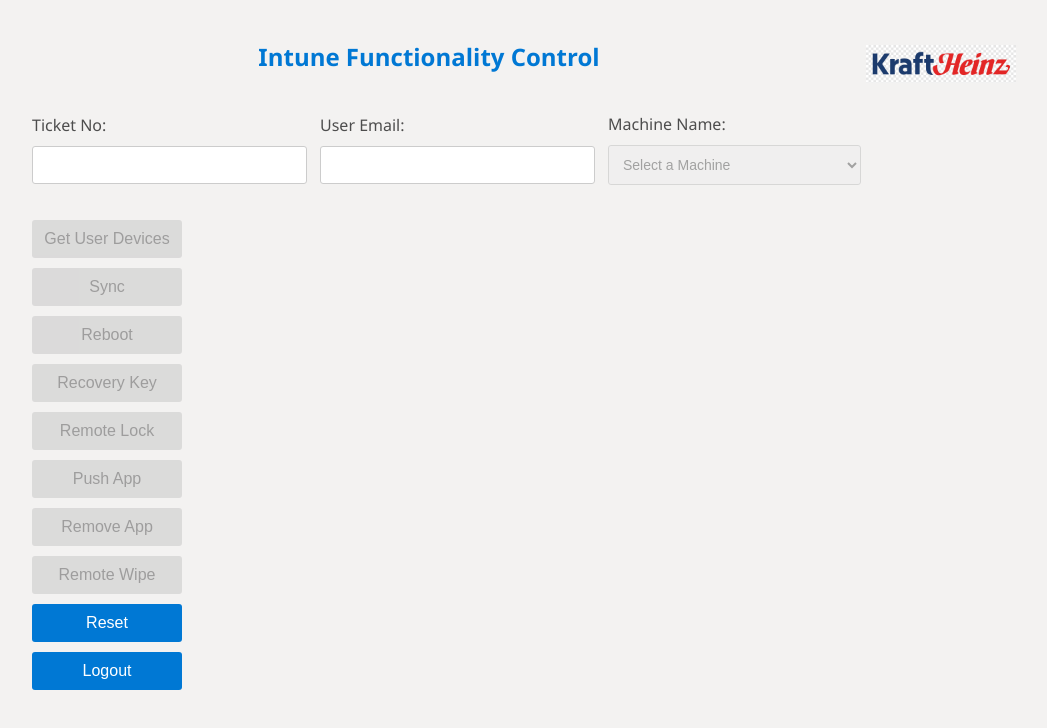
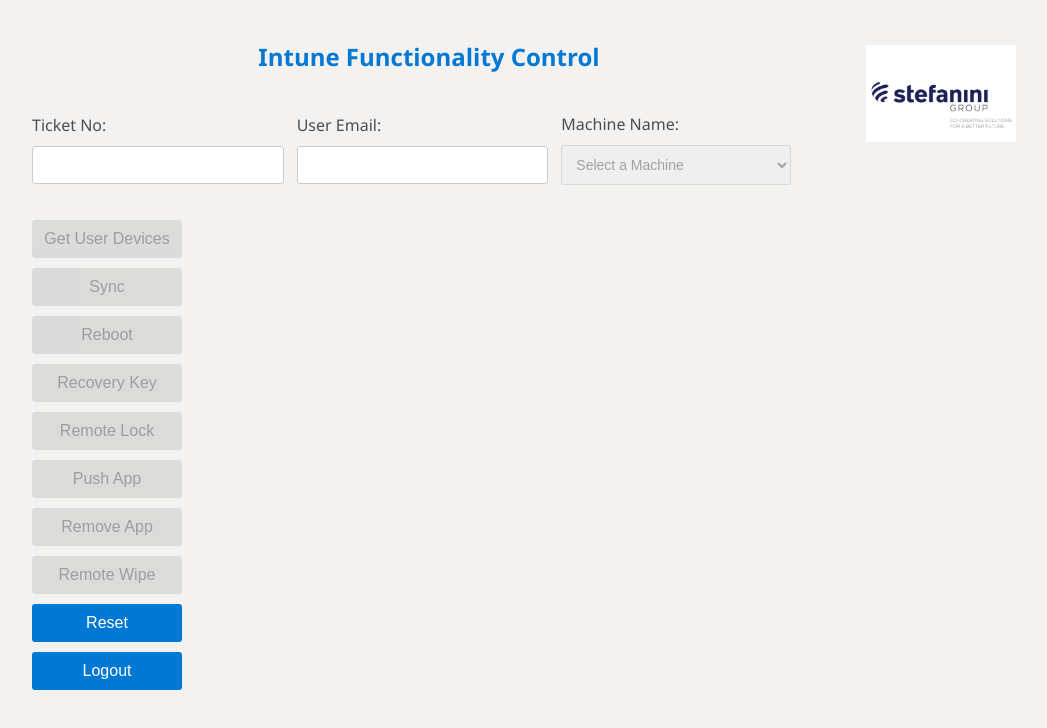
Before and after one commit to likhithaboyapalli/intune_new, a website: page public/index.html in a window 1280 px wide. Shown: the whole page, without its empty margins (176-1223 px from the left). Drawn offline with Linux system fonts and the light colour scheme; no server answers.

Commit message:
Update index.html

```diff
--- a/public/index.html
+++ b/public/index.html
@@ -152,7 +152,7 @@
 </head>
 <body>
     <div class="header">
-        <img class="logo" src="khc.png" alt="Logo" style="width: 150px;">
+        <img class="logo" src="Logo-Stefanini-2022.png" alt="Logo" style="width: 150px;">
         <h1>Intune Functionality Control</h1>
     </div>
     <div class="input-details">
```
